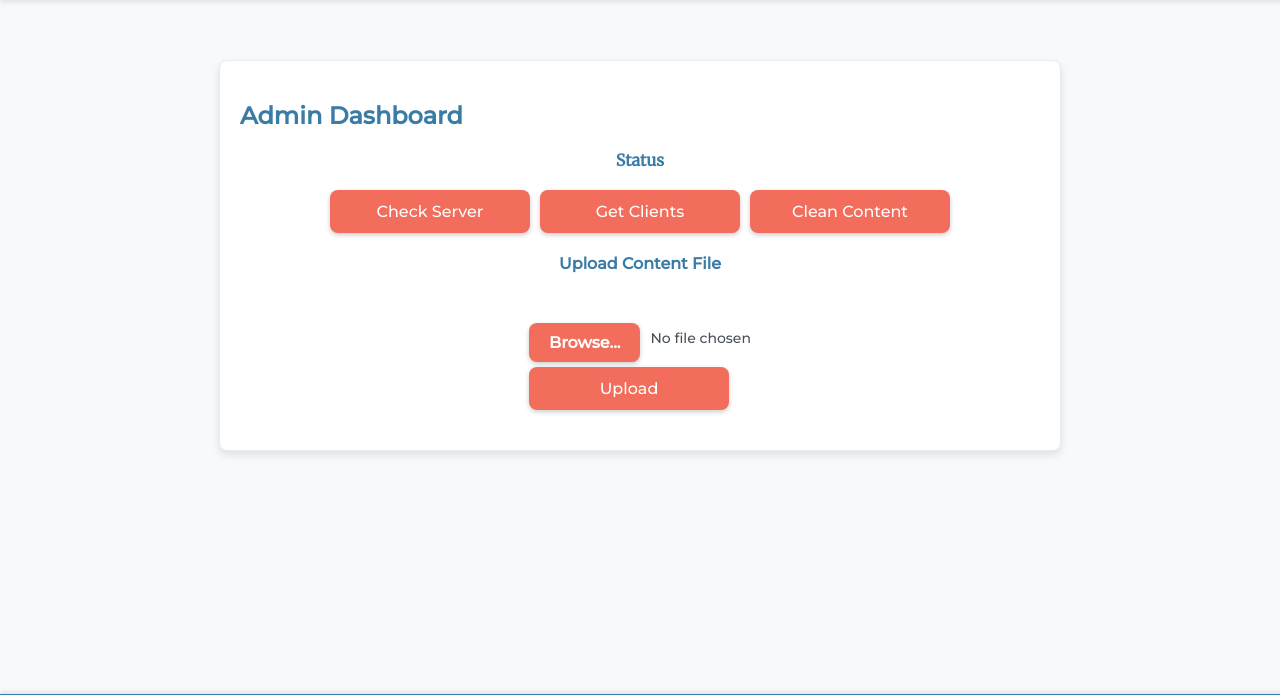
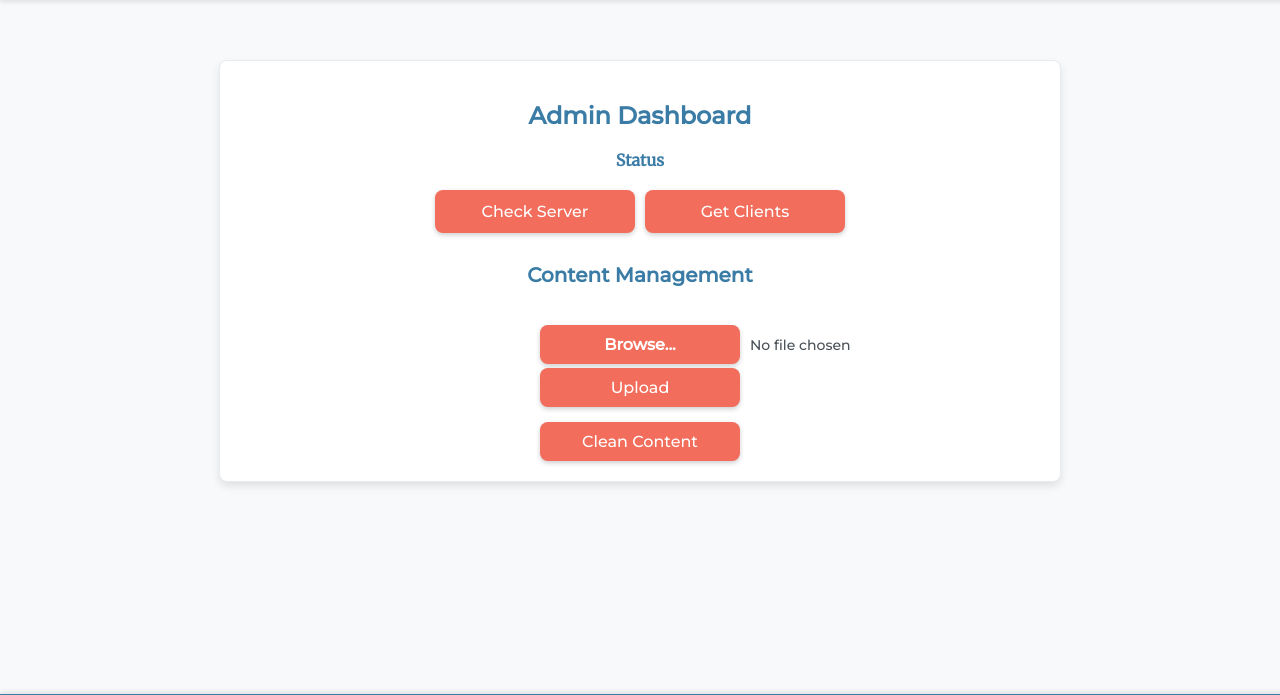
Before and after one commit to ekarpovs/th-client, a FastAPI app: page /adm/dashboard in a window 1280 px wide. Shown: the part 40-735 px from the top of the page. Run offline with FastAPI, Linux system fonts and the light colour scheme.

Commit message:
improve the admin dashboard

```diff
--- a/static_admin/style.css
+++ b/static_admin/style.css
@@ -35,15 +35,14 @@ nav a:hover {
 }
 
 .container {
-    background-color: #FFFFFF; /* Add a white background for contrast */
+    max-width: 800px;
+    margin: 100px auto 20px; /* Automatically center horizontally using `auto` */
+    padding: 20px;
+    background-color: #FFFFFF;
     border: 1px solid #E9ECEF;
     border-radius: 8px;
     box-shadow: 0 4px 8px rgba(0, 0, 0, 0.1);
-    padding: 20px;
-    max-width: 800px;
-    margin: 100px auto 20px; /* Centers the content and provides spacing */
 }
-
 
 h1, h2, h4 {
     color: #3A7CA5;
@@ -99,6 +98,34 @@ button:hover {
     text-align: left; /* Keep input fields aligned within the form */
 }
 
+/* Center-align the Dashboard Title */
+.dashboard-title {
+    text-align: center;
+    margin-bottom: 20px;
+    color: #3A7CA5;
+    font-family: 'Montserrat', sans-serif;
+    font-size: 24px;
+}
+
+/* Style Content Management Section */
+.content-title {
+    text-align: center;
+    color: #3A7CA5;
+    font-family: 'Montserrat', sans-serif;
+    font-size: 20px;
+    margin-top: 30px;
+    margin-bottom: 15px;
+}
+
+.content-management {
+    display: flex;
+    flex-direction: column; /* Stack child elements vertically */
+    align-items: flex-start; /* Keep child elements aligned to the left inside this section */
+    gap: 15px; /* Add spacing between elements */
+    margin: 0 auto; /* Center the entire section horizontally */
+    max-width: 200px; /* Ensure the section doesn't stretch beyond the button width */
+}
+
 
 .upload-section {
     text-align: center; /* Center-align the content */
@@ -131,16 +158,11 @@ input[type="file"] {
     display: none; /* Hide the file input */
 }
 
-/* Style the file upload container */
-.custom-file-upload {
-    display: flex; /* Use flexbox for horizontal alignment */
-    align-items: center; /* Align items vertically to the center */
-    gap: 10px; /* Add spacing between the button and the file name */
-}
-
-/* Style the label to look like a button */
-.custom-file-upload label {
+.custom-file-upload label,
+.content-management button {
     display: inline-block;
+    width: 200px; /* Consistent width for alignment */
+    text-align: center;
     background-color: #F26D5B;
     color: #FFFFFF;
     padding: 10px 20px;
@@ -150,14 +172,26 @@ input[type="file"] {
     font-size: 16px;
     transition: background-color 0.3s ease, transform 0.2s ease;
     box-shadow: 0 2px 5px rgba(0, 0, 0, 0.2);
+    margin: 0; /* Reset margins for alignment */
+    box-sizing: border-box; /* Ensure padding doesn't affect button width */
 }
 
-/* Hover effect for label */
-.custom-file-upload label:hover {
+/* Add hover effect to both label and button */
+.custom-file-upload label:hover,
+.content-management button:hover {
     background-color: #DD5745;
-    transform: translateY(-2px);
-    box-shadow: 0 4px 10px rgba(0, 0, 0, 0.3);
+    transform: translateY(-2px); /* Hover lift effect */
+    box-shadow: 0 4px 10px rgba(0, 0, 0, 0.3); /* Deepen shadow on hover */
 }
+
+
+/* Style the file upload container */
+.custom-file-upload {
+    display: flex; /* Use flexbox for horizontal alignment */
+    align-items: center; /* Align items vertically to the center */
+    gap: 10px; /* Add spacing between the button and the file name */
+}
+
 
 /* Style for the file name */
 .file-name {
--- a/templates/dashboard.html
+++ b/templates/dashboard.html
@@ -1,7 +1,8 @@
 {% extends 'base.html' %}
 
 {% block content %}
-<h2>Admin Dashboard</h2>
+<!-- Center-align the Admin Dashboard title -->
+<h2 class="dashboard-title">Admin Dashboard</h2>
 
 <!-- Reusable Result Display -->
 <p id="resultString" class="message">Status</p>
@@ -10,12 +11,11 @@
 <div class="button-container">
     <button class="actionButton" data-endpoint="/adm/checksrv" data-result-key="pong">Check Server</button>
     <button class="actionButton" data-endpoint="/adm/getstatic" data-result-key="message">Get Clients</button>
-    <button class="actionButton" data-endpoint="/adm/cleancont" data-result-key="message">Clean Content</button>
 </div>
 
-<!-- Upload Content Section -->
-<div class="upload-section">
-    <h4>Upload Content File</h4>
+<!-- Content Management Section -->
+<h4 class="content-title">Content Management</h4>
+<div class="content-management">
     <form action="/adm/upload" method="post" enctype="multipart/form-data" onsubmit="return handleUpload(event);">
         <!-- <label for="file">Select a txt file to upload:</label><br> -->
         <!-- <input type="file" id="file" name="file" accept=".txt" required><br><br> -->
@@ -26,6 +26,7 @@
         </div>
         <button type="submit">Upload</button>
     </form>
+    <button class="actionButton" data-endpoint="/adm/cleancont" data-result-key="message">Clean Content</button>
 </div>
 
 <!-- JavaScript -->
```
